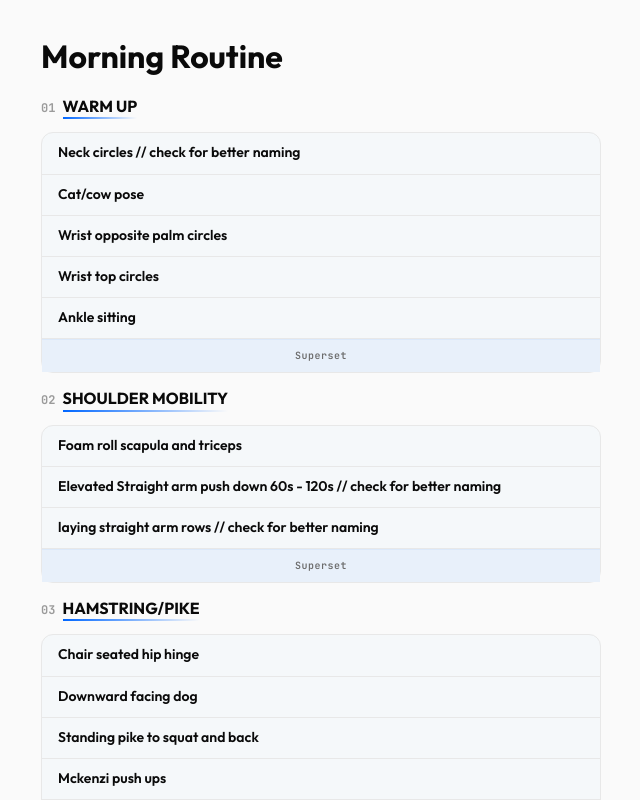
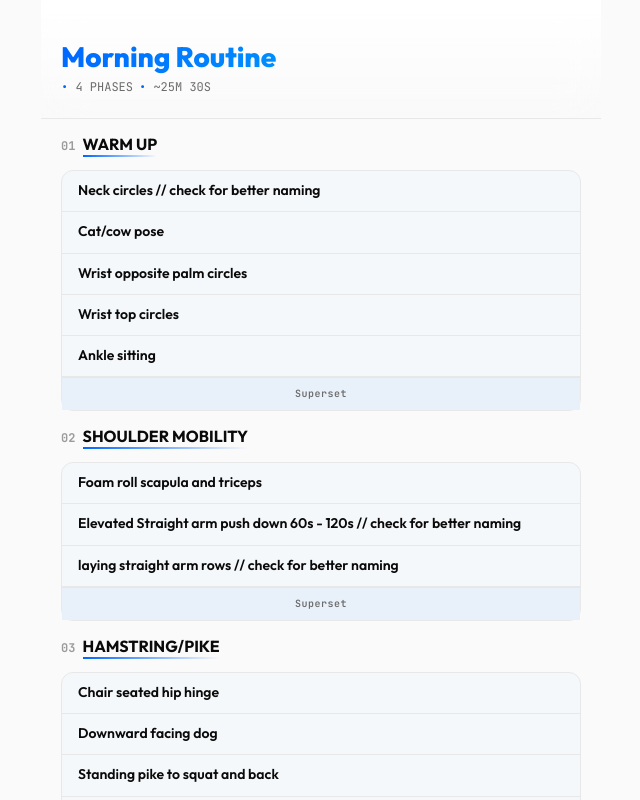
Before and after one commit to hahcho/soma-sophia, an Angular app in the folder soma-sophia/: page / in a window 1280 px wide. Shown: the top 800 px of the page, without its empty margins (319-959 px from the left). Built offline with nearby package versions, Linux system fonts and the light colour scheme.

Commit message:
Add header in workout dashboard

```diff
--- a/soma-sophia/src/app/app.html
+++ b/soma-sophia/src/app/app.html
@@ -1,3 +1,2 @@
-<ss-header [text]="headerText"></ss-header>
 <ss-dashboard></ss-dashboard>
 <router-outlet />
--- a/soma-sophia/src/app/app.ts
+++ b/soma-sophia/src/app/app.ts
@@ -1,13 +1,11 @@
-import { Component, signal } from '@angular/core';
-import { RouterOutlet } from '@angular/router';
-import { Dashboard } from './dashboard/dashboard'
-import { Header } from './header/header'
+import {Component} from '@angular/core';
+import {RouterOutlet} from '@angular/router';
+import {Dashboard} from './dashboard/dashboard'
 
 @Component({
-  selector: 'app-root',
-  imports: [RouterOutlet, Dashboard, Header],
-  templateUrl: './app.html',
+    selector: 'app-root',
+    imports: [RouterOutlet, Dashboard],
+    templateUrl: './app.html',
 })
 export class App {
-  protected readonly headerText = 'Morning Routine';
 }
--- a/soma-sophia/src/app/dashboard/dashboard.html
+++ b/soma-sophia/src/app/dashboard/dashboard.html
@@ -1,3 +1,11 @@
+<header>
+    <h1> {{ routine().name }} </h1>
+    <ul class="details">
+        <li> {{ routine().phases.length }} PHASES </li>
+        <li> ~{{ routine().approximateTime() | formatSeconds }} </li>
+    </ul>
+</header>
+<main>
     @for (phase of routine().phases; track phase.name) {
         <span class="phase-number">
             {{ $index + 1 | number: '2.0-0' }}
@@ -52,3 +60,4 @@
         }
         </ul>
     }
+</main>
--- a/soma-sophia/src/app/dashboard/dashboard.scss
+++ b/soma-sophia/src/app/dashboard/dashboard.scss
@@ -1,6 +1,7 @@
 @use 'variables' as *;
 
 // maybe this one should be extracted in styles.css
+h1,
 h2,
 h3,
 ul,
@@ -11,6 +12,45 @@ li {
 
 li {
   list-style: none;
+}
+
+header {
+  background: linear-gradient(180deg, $color-bg-surface 0%, transparent 100%);
+  padding: u(10) u(5) u(6);
+  position: sticky;
+  top: 0;
+  z-index: 100;
+  backdrop-filter: blur(u(5));
+  border-bottom: u(0.25) solid $color-border-subtle;
+
+  h1 {
+    font-size: u(7);
+    font-weight: $font-extra-bold;
+    background: linear-gradient(135deg, $color-accent-primary 0%, $color-accent-secondary 100%);
+    -webkit-background-clip: text;
+    -webkit-text-fill-color: transparent;
+    background-clip: text;
+    margin-bottom: u(1.5);
+  }
+
+  ul.details {
+    display: flex;
+    gap: u(1.5);
+
+    font-family: $font-monospace;
+    font-size: u(3);
+    text-transform: uppercase;
+    color: $color-text-secondary;
+
+    li::before {
+      content: '•';
+      color: $color-accent-primary;
+    }
+  }
+}
+
+main {
+  padding: u(4) u(5) u(15);
 }
 
 .phase-number {
--- a/soma-sophia/src/app/dashboard/dashboard.ts
+++ b/soma-sophia/src/app/dashboard/dashboard.ts
@@ -1,6 +1,7 @@
 import {signal, Component} from '@angular/core';
 import {DecimalPipe} from '@angular/common';
 import {FormatSecondsPipe} from '../format-seconds.pipe';
+
 
 type SimpleExercise = {
     kind: 'simple';
@@ -9,13 +10,13 @@ type SimpleExercise = {
 
 type StaticExercise = {
     kind: 'static';
-    name: 'string';
+    name: string;
     holdTime: number;
 }
 
 type DynamicExercise = {
     kind: 'dynamic';
-    name: 'string';
+    name: string;
     repetitions: number;
 }
 
@@ -40,9 +41,33 @@ type Phase = {
     sets: (ExerciseSet | ExerciseSuperSet)[];
 }
 
-type Routine = {name: string; phases: Phase[];};
+class Routine {
+    name: string;
+    phases: Phase[];
 
-const HARDCODED_ROUTINE_JSON = {
+    constructor({name, phases}: {name: string; phases: Phase[]}) {
+        this.name = name;
+        this.phases = phases;
+    }
+
+    approximateTime() {
+        const singleSetApproximateTime = 60;
+        let totalApproximateTime = 0;
+
+        for (let phase of this.phases) {
+            for (let set of phase.sets) {
+                const repetitions = set.repetitions || 0;
+                const restTime = set.restTime || 0;
+                const totalSetTime = (singleSetApproximateTime + restTime) * repetitions;
+                totalApproximateTime += totalSetTime;
+            }
+        }
+
+        return totalApproximateTime;
+    }
+}
+
+const HARDCODED_ROUTINE_JSON: {name: string; phases: Phase[]} = {
     name: 'Morning Routine',
     phases: [
         {
@@ -133,5 +158,5 @@ const HARDCODED_ROUTINE_JSON = {
     styleUrl: './dashboard.scss',
 })
 export class Dashboard {
-    protected readonly routine = signal(HARDCODED_ROUTINE_JSON as Routine);
+    protected readonly routine = signal(new Routine(HARDCODED_ROUTINE_JSON));
 }
--- a/soma-sophia/src/app/header/header.html
+++ /dev/null
@@ -1,3 +0,0 @@
-<h1 class="bg-primary text-on-primary text-2xl p-4">
-    {{ text() }}
-</h1>
--- a/soma-sophia/src/app/header/header.ts
+++ /dev/null
@@ -1,10 +0,0 @@
-import { Component, input } from '@angular/core';
-
-@Component({
-  selector: 'ss-header',
-  imports: [],
-  templateUrl: './header.html',
-})
-export class Header {
-    text = input('');
-}
--- a/soma-sophia/src/styles.scss
+++ b/soma-sophia/src/styles.scss
@@ -12,5 +12,5 @@ html {
 body {
   max-width: u(140);
   margin: 0 auto;
-  padding: u(4);
+  padding: 0;
 }
--- a/soma-sophia/src/styles/_variables.scss
+++ b/soma-sophia/src/styles/_variables.scss
@@ -3,6 +3,8 @@ $color-bg: #fafafa;
 $color-bg-surface: #fff;
 $color-text-primary: #0a0a0a;
 $color-text-secondary: #6b6b6b;
+$color-accent-primary: #0066ff;
+$color-accent-secondary: #00c2ff;
 $color-border-subtle: #e8e8e8;
 $color-bg-surface-pop: #f5f8fa;
 $color-bg-surface-pop-1: #e8f0fa;
@@ -13,6 +15,7 @@ $font-sans-serif: 'Outfit', sans-serif;
 $font-monospace: 'JetBrains Mono', monospace;
 $font-semi-bold: 600;
 $font-bold: 700;
+$font-extra-bold: 800;
 
 // Spacing
 $base-unit: 0.25rem; // 4px at default font size
```
Lines whose indentation alone changed are shown as unchanged.
